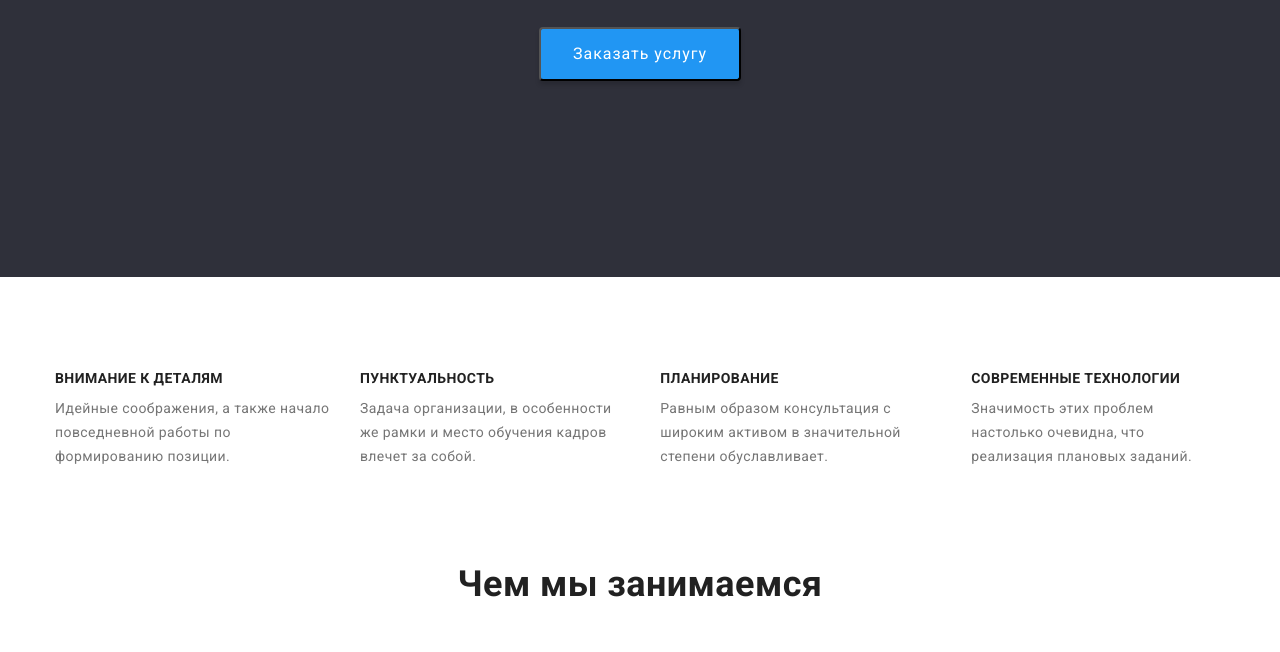
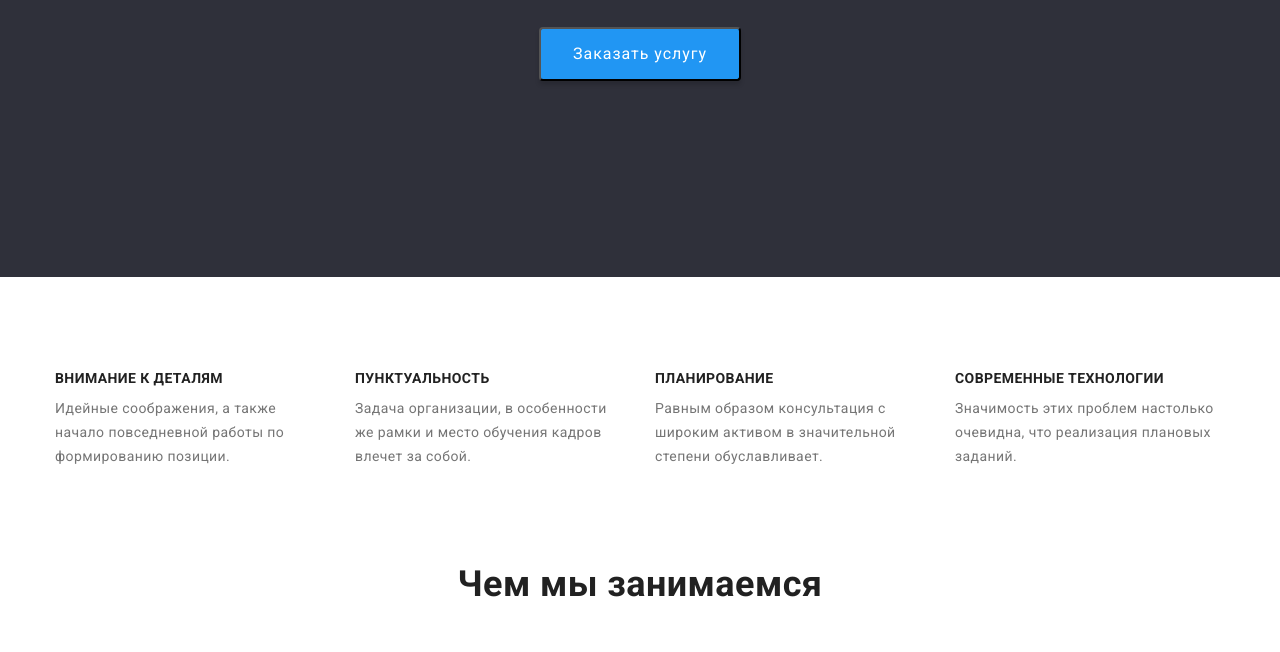
Before and after one commit to Weector/goit-markup-hw-03, a plain HTML site: page index.html in a window 1280 px wide. Shown: the part 403-1055 px from the top of the page. Drawn offline with nearby package versions, Linux system fonts and the light colour scheme.

Commit message:
Виправив помилку

```diff
--- a/css/styles.css
+++ b/css/styles.css
@@ -235,7 +235,7 @@ p {
   padding-left: 0;
   padding-top: 94px;
 }
-.benefit-item .item {
+.benefit-item {
   width: 270px;
 }
 .benefit-item:not(:last-child) {
```
Also changed, not shown: 1 other file.
